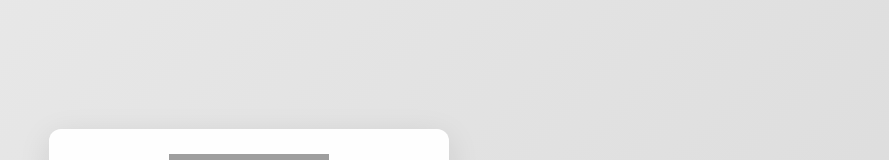
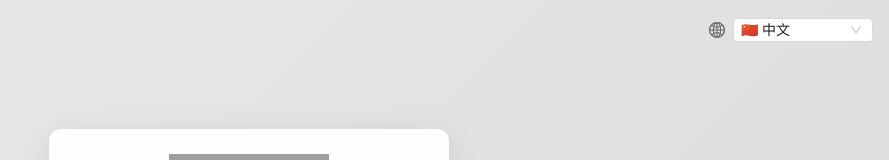
Before and after one commit to lihaozhe013/myf-tradeflow-core, a React (Vite) app in the folder frontend/: page /login in a window 1280 px wide. Shown: the top 160 px of the page, without its empty margins (391-1280 px from the left). Built offline with nearby package versions, Linux system fonts and the light colour scheme; grey boxes are pictures that could not be loaded.

Commit message:
feat: added language switching feature on login page

```diff
--- a/frontend/src/auth/LoginPage.tsx
+++ b/frontend/src/auth/LoginPage.tsx
@@ -1,10 +1,15 @@
-import React, { useState } from 'react';
-import { Form, Input, Button, Card, Alert, Spin } from 'antd';
-import { UserOutlined, LockOutlined, LoginOutlined } from '@ant-design/icons';
-import { useAuth } from '@/auth/useAuth';
-import { useNavigate, useLocation } from 'react-router-dom';
-import '@/auth/LoginPage.css';
-import { useTranslation } from 'react-i18next';
+import React, { useState } from "react";
+import { Form, Input, Button, Card, Alert, Spin, Select, Space } from "antd";
+import {
+  UserOutlined,
+  LockOutlined,
+  LoginOutlined,
+  GlobalOutlined,
+} from "@ant-design/icons";
+import { useAuth } from "@/auth/useAuth";
+import { useNavigate, useLocation } from "react-router-dom";
+import "@/auth/LoginPage.css";
+import { useTranslation } from "react-i18next";
 
 /**
  * 登录表单值接口
@@ -30,10 +35,36 @@ const LoginPage: React.FC = () => {
   const navigate = useNavigate();
   const location = useLocation();
   const [loginLoading, setLoginLoading] = useState(false);
-  const { t } = useTranslation();
+  const { t, i18n } = useTranslation();
 
   // 获取重定向路径
-  const from = (location.state as { from?: { pathname?: string } } | undefined)?.from?.pathname ?? '/';
+  const from =
+    (location.state as { from?: { pathname?: string } } | undefined)?.from
+      ?.pathname ?? "/";
+
+  // 语言选项
+  type LanguageValue = "zh" | "en" | "ko";
+  const supportedLanguages: readonly LanguageValue[] = [
+    "zh",
+    "en",
+    "ko",
+  ] as const;
+
+  const languageOptions = [
+    { value: "zh", label: "🇨🇳 中文", flag: "🇨🇳" },
+    { value: "en", label: "🇺🇸 English", flag: "🇺🇸" },
+    { value: "ko", label: "🇰🇷 한국어", flag: "🇰🇷" },
+  ];
+
+  const currentLanguage = supportedLanguages.includes(
+    i18n.language as LanguageValue
+  )
+    ? (i18n.language as LanguageValue)
+    : "zh";
+
+  const handleLanguageChange = (value: LanguageValue) => {
+    void i18n.changeLanguage(value);
+  };
 
   /**
    * 处理表单提交
@@ -69,7 +100,7 @@ const LoginPage: React.FC = () => {
       <div className="login-container">
         <div className="login-loading">
           <Spin size="large" />
-          <p>{t('auth.verifying')}</p>
+          <p>{t("auth.verifying")}</p>
         </div>
       </div>
     );
@@ -83,8 +114,8 @@ const LoginPage: React.FC = () => {
             <div className="login-logo">
               <img src="/logo.svg" alt="Logo" className="logo-image" />
             </div>
-            <h1 className="login-title">{t('auth.title')}</h1>
-            <p className="login-subtitle">{t('auth.subtitle')}</p>
+            <h1 className="login-title">{t("auth.title")}</h1>
+            <p className="login-subtitle">{t("auth.subtitle")}</p>
           </div>
 
           {error && (
@@ -110,13 +141,13 @@ const LoginPage: React.FC = () => {
               rules={[
                 {
                   required: true,
-                  message: t('auth.usernameRequired'),
+                  message: t("auth.usernameRequired"),
                 },
               ]}
             >
               <Input
                 prefix={<UserOutlined />}
-                placeholder={t('auth.username')}
+                placeholder={t("auth.username")}
                 onChange={handleUsernameChange}
                 autoComplete="username"
               />
@@ -127,13 +158,13 @@ const LoginPage: React.FC = () => {
               rules={[
                 {
                   required: true,
-                  message: t('auth.passwordRequired'),
+                  message: t("auth.passwordRequired"),
                 },
               ]}
             >
               <Input.Password
                 prefix={<LockOutlined />}
-                placeholder={t('auth.password')}
+                placeholder={t("auth.password")}
                 autoComplete="current-password"
               />
             </Form.Item>
@@ -147,11 +178,23 @@ const LoginPage: React.FC = () => {
                 icon={<LoginOutlined />}
                 block
               >
-                {loginLoading ? t('auth.loggingIn') : t('auth.login')}
+                {loginLoading ? t("auth.loggingIn") : t("auth.login")}
               </Button>
             </Form.Item>
           </Form>
         </Card>
+      </div>
+      <div style={{ position: "absolute", top: 16, right: 16 }}>
+        <Space>
+          <GlobalOutlined style={{ color: "#666" }} />
+          <Select
+            value={currentLanguage}
+            onChange={handleLanguageChange}
+            style={{ minWidth: 140 }}
+            size="small"
+            options={languageOptions}
+          />
+        </Space>
       </div>
     </div>
   );
```
